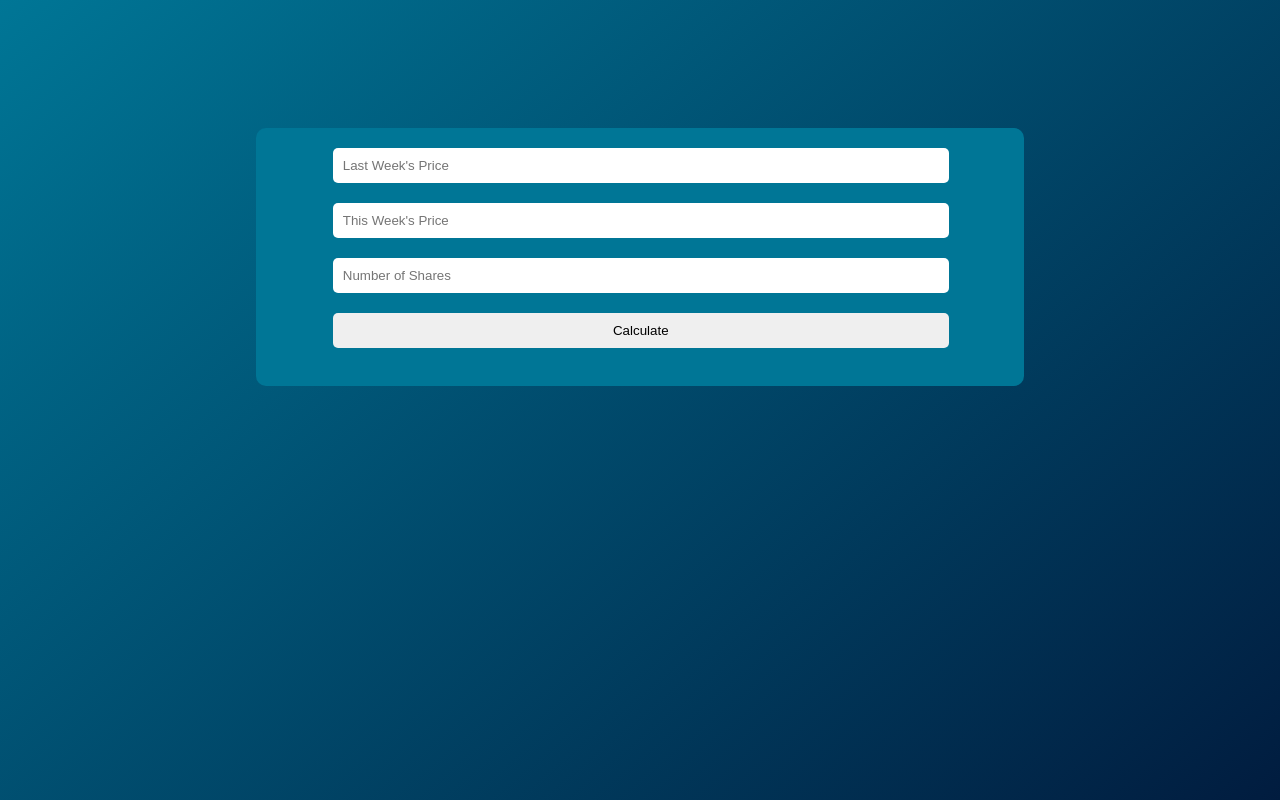
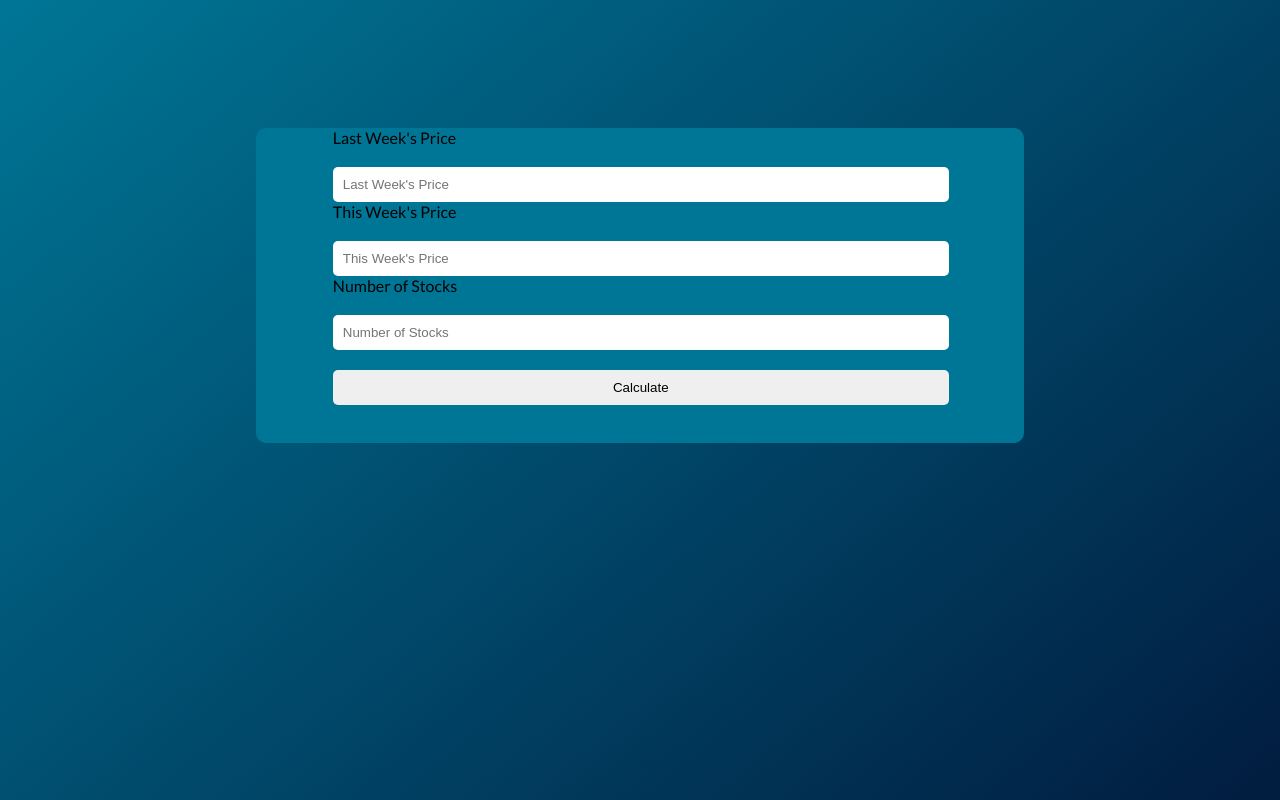
Before and after one commit to golfyplayz/stocks_frontend, a plain HTML site: page index.html in a window 1280 px wide. Drawn offline with Linux system fonts and the light colour scheme.

Commit message:
add labels

```diff
--- a/index.html
+++ b/index.html
@@ -12,11 +12,14 @@
 <body>
     <div id="form" class="form">
         <form>
+            <label for="stockInt" class="label" id="stock">Last Week's Price</label>
             <input type="number" name="stock" id="stockInt" placeholder="Last Week's Price" class="number">
             <br>
+            <label for="stockFin" class="label" id="stock">This Week's Price</label>
             <input type="number" name="stock" id="stockFin" placeholder="This Week's Price" class="number">
             <br>
-            <input type="number" name="stock" id="stockAmt" placeholder="Number of Shares" class="number">
+            <label for="stockAmt" class="label" id="stock">Number of Stocks</label>
+            <input type="number" name="stock" id="stockAmt" placeholder="Number of Stocks" class="number">
             <br>
             <input type="submit" value="Calculate" id="submit">
         </form>
```
